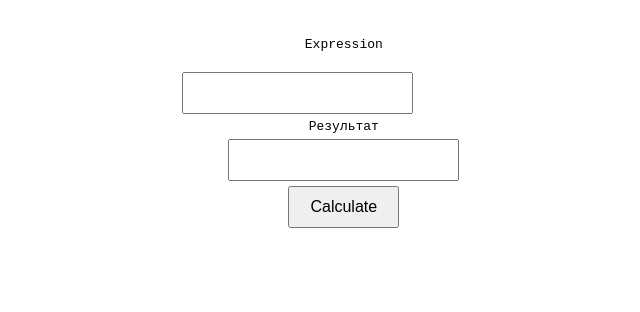
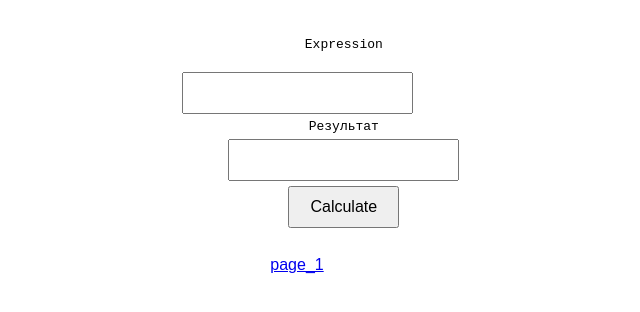
Before and after one commit to zholalexnik/zholalexnik, a plain HTML site: page index.html in a window 1280 px wide. Shown: the part 156-468 px from the top of the page, without its empty margins (343-983 px from the left). Drawn offline with Linux system fonts and the light colour scheme.

Commit message:
Update index.html

```diff
--- a/index.html
+++ b/index.html
@@ -62,5 +62,6 @@
             <input type="button" value="Calculate" onclick="Oblicz(this.form)">
         </pre>
     </form>
+    <a href="page_1.html">page_1</a>
 </body>
 </html>
```
